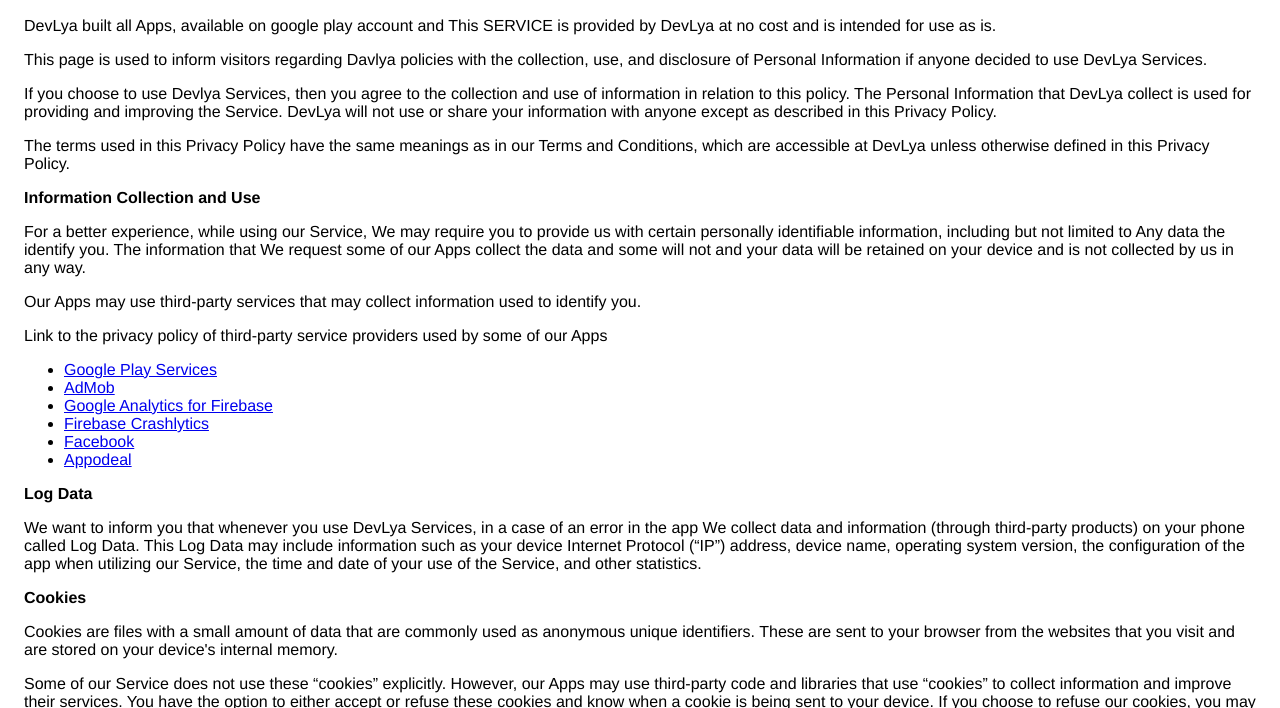
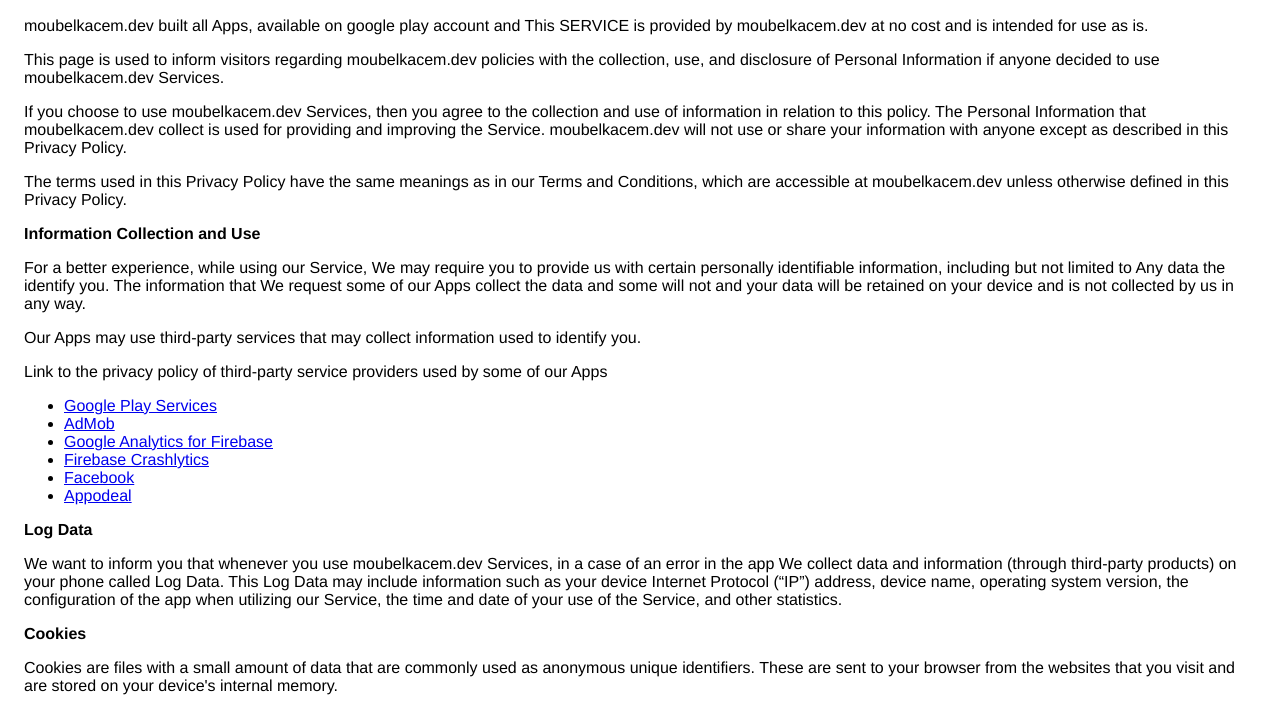
Before and after one commit to moubelkacem/devlya, a plain HTML site: page privacy.html in a window 1280 px wide. Shown: the part 75-783 px from the top of the page. Drawn offline with Linux system fonts and the light colour scheme.

Commit message:
Update privacy.html

```diff
--- a/privacy.html
+++ b/privacy.html
@@ -10,22 +10,22 @@
 	        <div  id="google_translate_element"></div>
 
     <h2>Privacy Policy</h2> <p>
-                  DevLya built all Apps, available on google play account and This SERVICE is provided by
-                  DevLya at no cost and is intended for use as is.
+                  moubelkacem.dev built all Apps, available on google play account and This SERVICE is provided by
+                  moubelkacem.dev at no cost and is intended for use as is.
                 </p> <p>
-                  This page is used to inform visitors regarding Davlya
+                  This page is used to inform visitors regarding moubelkacem.dev
                   policies with the collection, use, and disclosure of Personal
-                  Information if anyone decided to use DevLya Services.
+                  Information if anyone decided to use moubelkacem.dev Services.
                 </p> <p>
-                  If you choose to use Devlya Services, then you agree to
+                  If you choose to use moubelkacem.dev Services, then you agree to
                   the collection and use of information in relation to this
-                  policy. The Personal Information that DevLya collect is
-                  used for providing and improving the Service. DevLya will not use or share your information with
+                  policy. The Personal Information that moubelkacem.dev collect is
+                  used for providing and improving the Service. moubelkacem.dev will not use or share your information with
                   anyone except as described in this Privacy Policy.
                 </p> <p>
                   The terms used in this Privacy Policy have the same meanings
                   as in our Terms and Conditions, which are accessible at
-                  DevLya unless otherwise defined in this Privacy Policy.
+                  moubelkacem.dev unless otherwise defined in this Privacy Policy.
                 </p> <p><strong>Information Collection and Use</strong></p> <p>
                   For a better experience, while using our Service, We
                   may require you to provide us with certain personally
@@ -39,7 +39,7 @@
                     by some of our Apps
                   </p> <ul><li><a href="https://www.google.com/policies/privacy/" target="_blank" rel="noopener noreferrer">Google Play Services</a></li><li><a href="https://support.google.com/admob/answer/6128543?hl=en" target="_blank" rel="noopener noreferrer">AdMob</a></li><li><a href="https://firebase.google.com/policies/analytics" target="_blank" rel="noopener noreferrer">Google Analytics for Firebase</a></li><li><a href="https://firebase.google.com/support/privacy/" target="_blank" rel="noopener noreferrer">Firebase Crashlytics</a></li><li><a href="https://www.facebook.com/about/privacy/update/printable" target="_blank" rel="noopener noreferrer">Facebook</a></li><!----><!----><!----><!----><li><a href="https://www.appodeal.com/home/privacy-policy/" target="_blank" rel="noopener noreferrer">Appodeal</a></li><!----><!----><!----><!----><!----><!----><!----><!----><!----><!----><!----><!----><!----><!----><!----><!----><!----><!----></ul></div> <p><strong>Log Data</strong></p> <p>
                   We want to inform you that whenever you
-                  use DevLya Services, in a case of an error in the app
+                  use moubelkacem.dev Services, in a case of an error in the app
                   We collect data and information (through third-party
                   products) on your phone called Log Data. This Log Data may
                   include information such as your device Internet Protocol
@@ -103,7 +103,7 @@
                   this page.
                 </p> <p>This policy is effective as of 2022-11-23</p> <p><strong>Contact Us</strong></p> <p>
                   If you have any questions or suggestions about our
-        Privacy Policy, do not hesitate to contact us at devlya.Apps@gmail.com.</p>
+        Privacy Policy, do not hesitate to contact us at moubelkacem.dev@gmail.com.</p>
        <script type="text/javascript">
 function googleTranslateElementInit() {
   new google.translate.TranslateElement({pageLanguage: 'en'}, 'google_translate_element');
```
